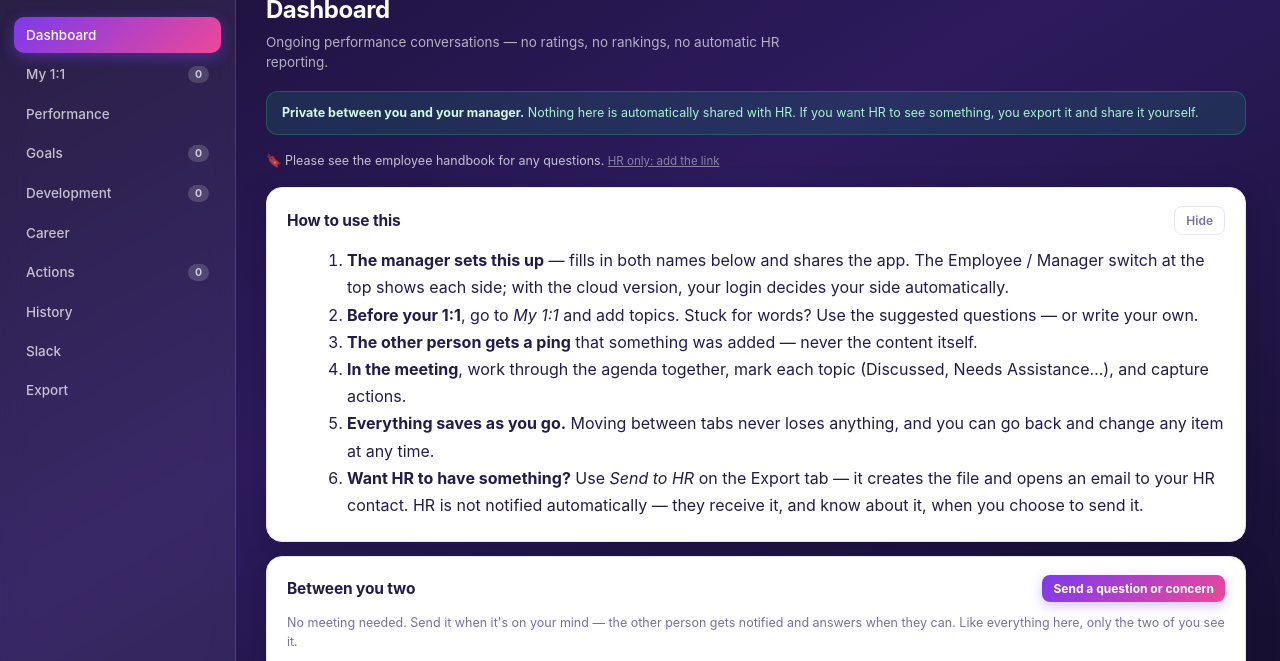
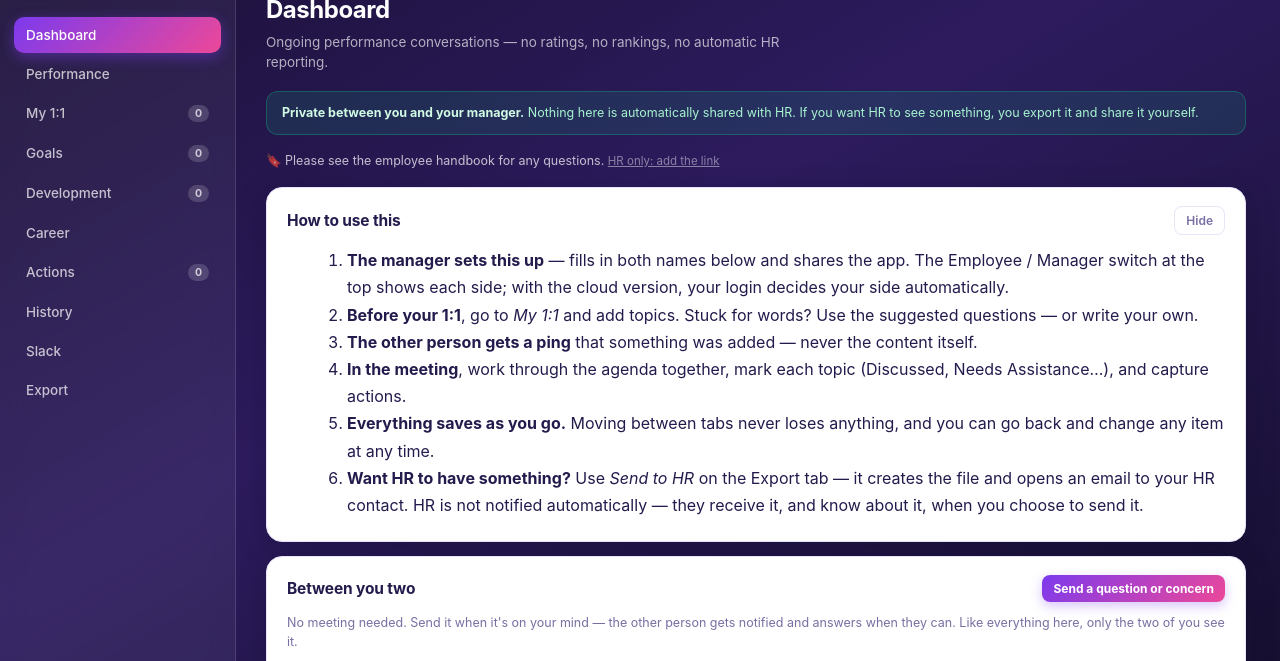
Before and after one commit to missophs/employee---manager-chat, a plain HTML site: page performance-pulse.html in a window 1280 px wide. Shown: the part 88-749 px from the top of the page. Drawn offline with Linux system fonts and the light colour scheme.

Commit message:
Move Export to the last step and Performance ahead of My 1:1, in Slack and on site

```diff
--- a/performance-pulse.html
+++ b/performance-pulse.html
@@ -417,8 +417,8 @@
     </div>
     <nav id="nav">
       <button class="nav-item" data-view="dashboard">Dashboard</button>
+      <button class="nav-item" data-view="performance">Performance</button>
       <button class="nav-item" data-view="oneOnOne">My 1:1 <span class="nav-count" id="navTopics">0</span></button>
-      <button class="nav-item" data-view="performance">Performance</button>
       <button class="nav-item" data-view="goals">Goals <span class="nav-count" id="navGoals">0</span></button>
       <button class="nav-item" data-view="development">Development <span class="nav-count" id="navDev">0</span></button>
       <button class="nav-item" data-view="career">Career</button>
@@ -1096,7 +1096,7 @@
   /* =====================================================================
      NAVIGATION
      ===================================================================== */
-  var VIEWS = ["dashboard","oneOnOne","performance","goals","development","career","actions","history","slack","export"];
+  var VIEWS = ["dashboard","performance","oneOnOne","goals","development","career","actions","history","slack","export"];
   var current = "dashboard";
   var subs = { oneOnOne:"prepare", performance:"achievements" };
 
```
Also changed, not shown: slack-app/blocks.js (+11 -10 lines).
